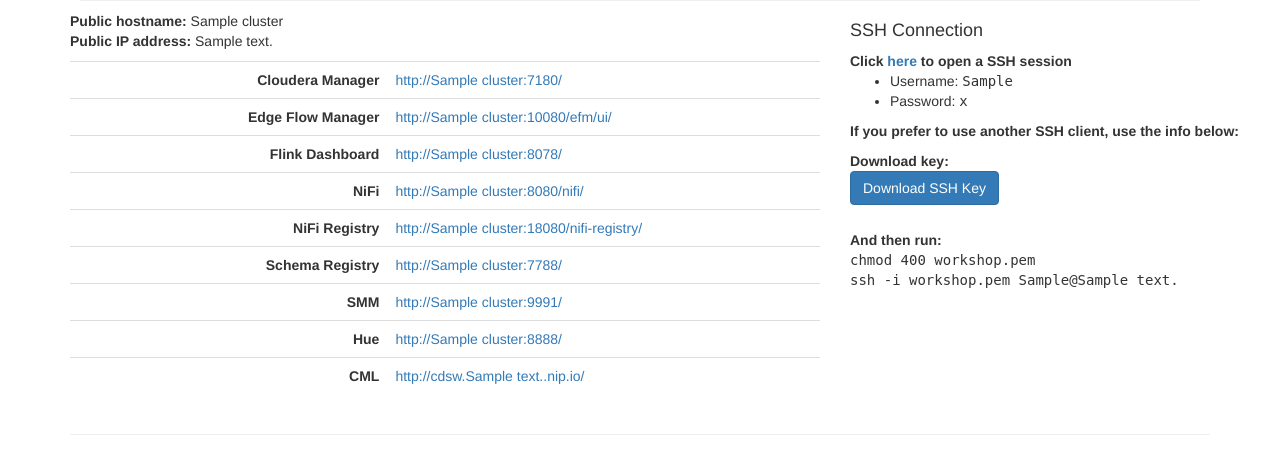
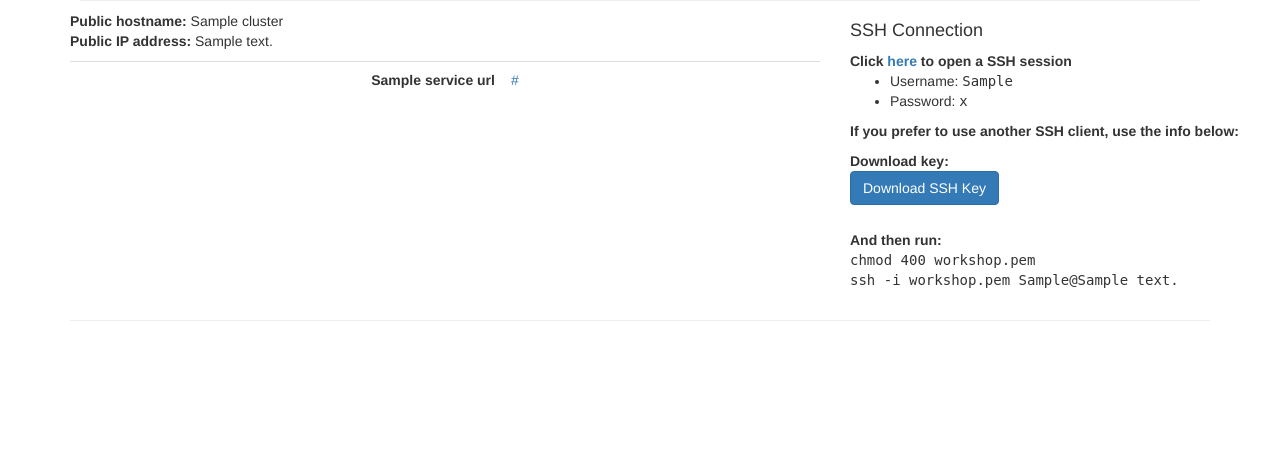
Before and after one commit to asdaraujo/edge2ai-workshop, a Flask app: template setup/terraform/web/app/templates/index.html in a window 1280 px wide. Shown: the part 409-864 px from the top of the page. After the commit the page ends 730 px from the top, so only its background shows below. Run offline with Flask 2, Linux system fonts and the light colour scheme; tables that the repository leaves empty hold one stand-in row (values such as "Sample post"); the template is opened without the code that fills it: values that come from a table or form of the project are taken from there, most other values are stand-ins (such as "Sample title", 1, 10 or a date in 2020); some libraries are stand-ins or nearby versions.

Commit message:
Update list of services in the Web Server and make it dynamic

```diff
--- a/setup/terraform/resources/templates/hue.json
+++ b/setup/terraform/resources/templates/hue.json
@@ -79,8 +79,12 @@
           "roleType": "HUE_LOAD_BALANCER",
           "base": true,
           "configs": [
+            {
+              "name": "listen",
+              "value": "8889"
+            }
 {% if ENABLE_TLS == 'yes' %}
-            {
+            ,{
               "name": "hue_load_balancer_safety_valve",
               "value": "SSLCertificateChainFile /opt/cloudera/security/x509/cert.pem"
             },
--- a/setup/terraform/resources/templates/smm.json
+++ b/setup/terraform/resources/templates/smm.json
@@ -193,8 +193,12 @@
           "roleType": "STREAMS_MESSAGING_MANAGER_UI",
           "base": true,
           "configs": [
+            {
+              "name": "streams.messaging.manager.ui.port",
+              "value": "9991"
+            }
 {% if ENABLE_TLS == 'yes' %}
-            {
+            ,{
               "name": "ssl_client_truststore_location",
               "value": "/opt/cloudera/security/x509/truststore.pem"
             },
--- a/setup/terraform/web/app/models.py
+++ b/setup/terraform/web/app/models.py
@@ -64,6 +64,7 @@
 
     # Attributes list
     REGISTRATION_CODE = 'registration.code'
+    SERVICE_URLS = 'cluster.service.urls'
 
     def set_hash(self, value):
         """Stores the hash of a value
--- a/setup/terraform/web/app/routes.py
+++ b/setup/terraform/web/app/routes.py
@@ -28,7 +28,7 @@
 def index_page():
     """Home page
     """
-    return render_template('index.html', title='Home', user=current_user)\
+    return render_template('index.html', title='Home', service_urls=service_urls(), user=current_user)\
 
 @app.route('/login', methods=['GET', 'POST'])
 def login_page():
@@ -303,3 +303,11 @@
     if 'X-Real-Ip' in request.headers:
         return request.headers['X-Real-Ip']
     return request.remote_addr
+
+def service_urls():
+    """Return the service URLs
+    """
+    urls = Config.query.get(Config.SERVICE_URLS)
+    if urls:
+        return [s.split('=') for s in urls.value.split(',')]
+    return None
--- /dev/null
+++ b/setup/terraform/web/app/templates/_service.html
@@ -0,0 +1,8 @@
+            <tr valign="top">
+                <th class="table-header">{{ svc_name }}</th>
+                <td class="table-cell">
+                    <a href="{{ svc_url | replace("{hostname}", user.cluster.hostname) | replace("{ip_address}", user.cluster.ip_address) }}" target="_blank">
+                        {{ svc_url | replace("{hostname}", user.cluster.hostname) | replace("{ip_address}", user.cluster.ip_address) }}
+                    </a>
+                </td>
+            </tr>
--- a/setup/terraform/web/app/templates/index.html
+++ b/setup/terraform/web/app/templates/index.html
@@ -30,42 +30,9 @@
             <br><b>Public IP address:</b> {{ user.cluster.ip_address }}
         </p>
         <table class="table table-hover table-nonfluid">
-            <tr valign="top">
-                <th class="table-header">Cloudera Manager</th>
-                <td class="table-cell"><a href="http://{{ user.cluster.hostname }}:7180/" target="_blank">http://{{ user.cluster.hostname }}:7180/</a></td>
-            </tr>
-            <tr valign="top">
-                <th class="table-header">Edge Flow Manager</th>
-                <td class="table-cell"><a href="http://{{ user.cluster.hostname }}:10080/efm/ui/" target="_blank">http://{{ user.cluster.hostname }}:10080/efm/ui/</a></td>
-            </tr>
-            <tr valign="top">
-                <th class="table-header">Flink Dashboard</th>
-                <td class="table-cell"><a href="http://{{ user.cluster.hostname }}:8078/" target="_blank">http://{{ user.cluster.hostname }}:8078/</a></td>
-            </tr>
-            <tr valign="top">
-                <th class="table-header">NiFi</th>
-                <td class="table-cell"><a href="http://{{ user.cluster.hostname }}:8080/nifi/" target="_blank">http://{{ user.cluster.hostname }}:8080/nifi/</a></td>
-            </tr>
-            <tr valign="top">
-                <th class="table-header">NiFi Registry</th>
-                <td class="table-cell"><a href="http://{{ user.cluster.hostname }}:18080/nifi-registry/" target="_blank">http://{{ user.cluster.hostname }}:18080/nifi-registry/</a></td>
-            </tr>
-            <tr valign="top">
-                <th class="table-header">Schema Registry</th>
-                <td class="table-cell"><a href="http://{{ user.cluster.hostname }}:7788/" target="_blank">http://{{ user.cluster.hostname }}:7788/</a></td>
-            </tr>
-            <tr valign="top">
-                <th class="table-header">SMM</th>
-                <td class="table-cell"><a href="http://{{ user.cluster.hostname }}:9991/" target="_blank">http://{{ user.cluster.hostname }}:9991/</a></td>
-            </tr>
-            <tr valign="top">
-                <th class="table-header">Hue</th>
-                <td class="table-cell"><a href="http://{{ user.cluster.hostname }}:8888/" target="_blank">http://{{ user.cluster.hostname }}:8888/</a></td>
-            </tr>
-            <tr valign="top">
-                <th class="table-header">CML</th>
-                <td class="table-cell"><a href="http://cdsw.{{ user.cluster.ip_address }}.nip.io/" target="_blank">http://cdsw.{{ user.cluster.ip_address }}.nip.io/</a></td>
-            </tr>
+            {% for svc_name, svc_url in service_urls %}
+                {% include '_service.html' %}
+            {% endfor %}
         </table>
     </div>
     <div class="col col-md-2">
```
Also changed, not shown: setup/terraform/resources/templates/atlas.json (+8 -0 lines), setup/terraform/resources/templates/nifi.json (+17 -1 lines), setup/terraform/resources/templates/ranger.json (+8 -0 lines), setup/terraform/resources/templates/schemaregistry.json (+10 -5 lines), 6 other files.
